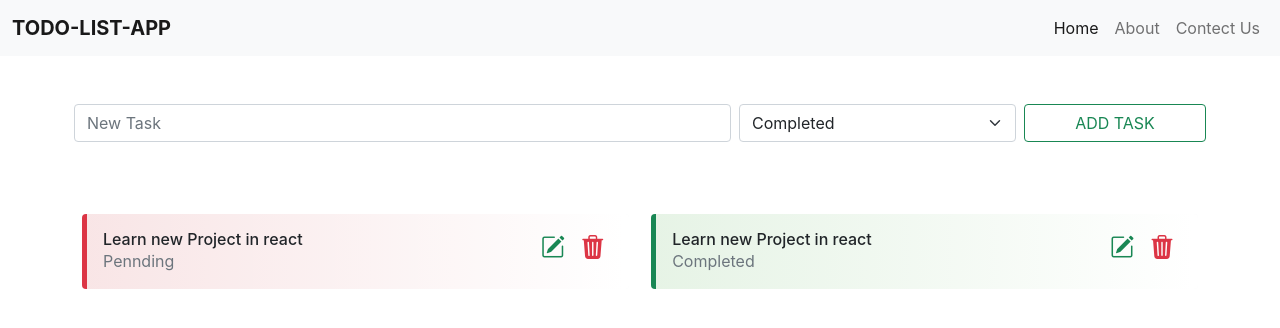
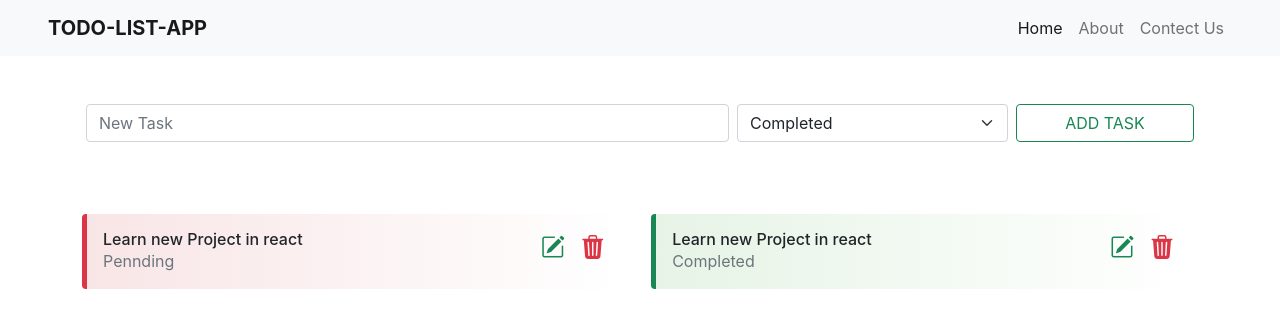
Before and after one commit to Aakash-Developer/react-todo-list, a React (Create React App) app: page / in a window 1280 px wide. Shown: the top 328 px of the page. Built offline with nearby package versions, Linux system fonts and the light colour scheme.

Commit message:
11-07-update

```diff
--- a/src/components/Add-Tasks/Add_Tasks.jsx
+++ b/src/components/Add-Tasks/Add_Tasks.jsx
@@ -1,15 +1,15 @@
 import './add_task.css';
 export default function Add_Tasks() {
   return (
-    <div className='my-5'>
-    <form>
+    <div className='my-3 my-md-5'>
+    <form className="container">
          <div class="row align-items-start">
           <div class="col-12 col-md-7 col-sm-12  px-1">
           <div class="input-group mb-3">
           <input type="text" class="form-control" placeholder='New Task'/>
         </div>
           </div>
-          <div class=" col-6 col-md-3 col-sm-6 px-1">
+          <div class="col-6 col-md-3 col-sm-6 px-1">
           <select class="form-select w-100" aria-label="Default select example">
   <option value="2">Completed</option>
   <option value="3">Pending</option>
--- a/src/components/Header/Header.jsx
+++ b/src/components/Header/Header.jsx
@@ -3,13 +3,12 @@ import React from 'react'
 export default function Header() {
   return (
     <nav class="navbar navbar-expand-lg navbar-light bg-light">
-  <div class="container-fluid">
+  <div class="container-fluid px-md-5 ">
     <button class="navbar-toggler" type="button" data-bs-toggle="collapse" data-bs-target="#navbarTogglerDemo01" aria-controls="navbarTogglerDemo01" aria-expanded="false" aria-label="Toggle navigation">
       <span class="navbar-toggler-icon"></span>
     </button>
     <a class="navbar-brand text-uppercase fw-bolder" href="#">Todo-List-App</a>
     <div class="collapse navbar-collapse" id="navbarTogglerDemo01">
-
       <ul class="navbar-nav ms-auto mb-2 mb-lg-0">
         <li class="nav-item">
           <a class="nav-link active" aria-current="page" href="#">Home</a>
```
